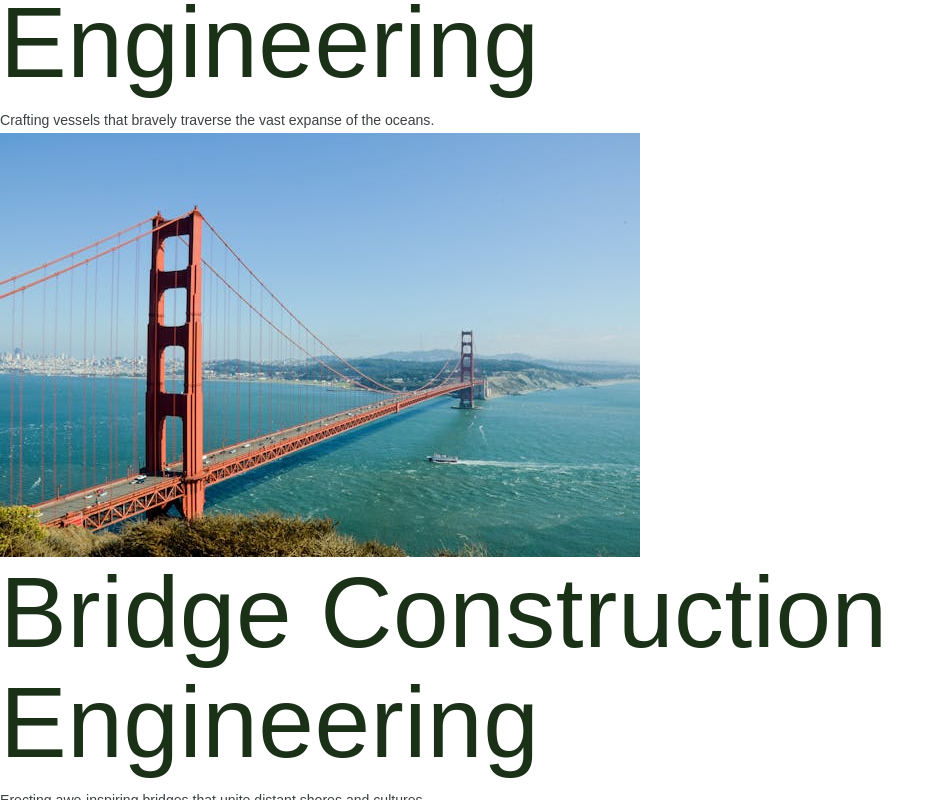
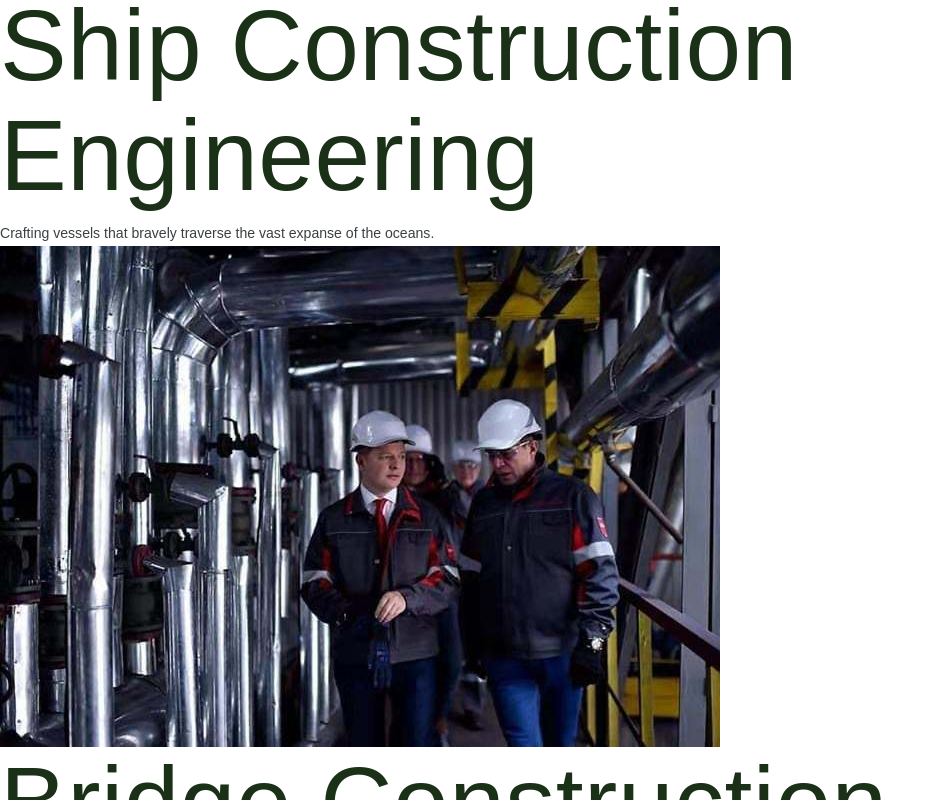
Before and after one commit to alishahal100/kelvin-portfolio, a React (Vite) app: page / in a window 1280 px wide. Shown: the part 760-1560 px from the top of the page, without its empty margins (0-944 px from the left). Built offline with nearby package versions, Linux system fonts and the light colour scheme.

Commit message:
layout changes

```diff
--- a/src/components/Footer.jsx
+++ b/src/components/Footer.jsx
@@ -7,6 +7,7 @@ import {
   FaFacebookF,
   FaLinkedinIn,
   FaMailBulk,
+  FaInstagram,
 } from "react-icons/fa";
 import { FaLocationPin } from "react-icons/fa6";
 import { IoLocateSharp, IoLocation } from "react-icons/io5";
@@ -56,8 +57,13 @@ United States of America
               </div>
               <div className="flex items-center gap-3 text-white">
                 <div className="flex items-center justify-center w-12 h-12 bg-yellow-400 rounded-full">
-                  <a href="https://www.facebook.com/profile.php?id=61556607827807">
+                  <a href="https://www.facebook.com/profile.php?id=61557131962491">
                     <FaFacebookF className="text-[#1a3118]" />
+                  </a>
+                </div>
+                <div className="flex items-center justify-center w-12 h-12 bg-yellow-400 rounded-full">
+                  <a href="https://www.instagram.com/captaincharles3033#/">
+                    <FaInstagram className="text-[#1a3118]" />
                   </a>
                 </div>
 
--- a/src/components/Services.jsx
+++ b/src/components/Services.jsx
@@ -49,7 +49,7 @@ const Services = () => {
         title="Bridge Construction Engineering"
         description="Erecting awe-inspiring bridges that unite distant shores and cultures."
         icon={<i className="fas fa-road"></i>}
-        image="/bridge.jpg"
+        image="/bridge-new.jpg"
         />
       <Service
         title="Marine Engineering Solutions"
```
Also changed, not shown: public/bridge-new.jpg (added), public/ship.jpg.
